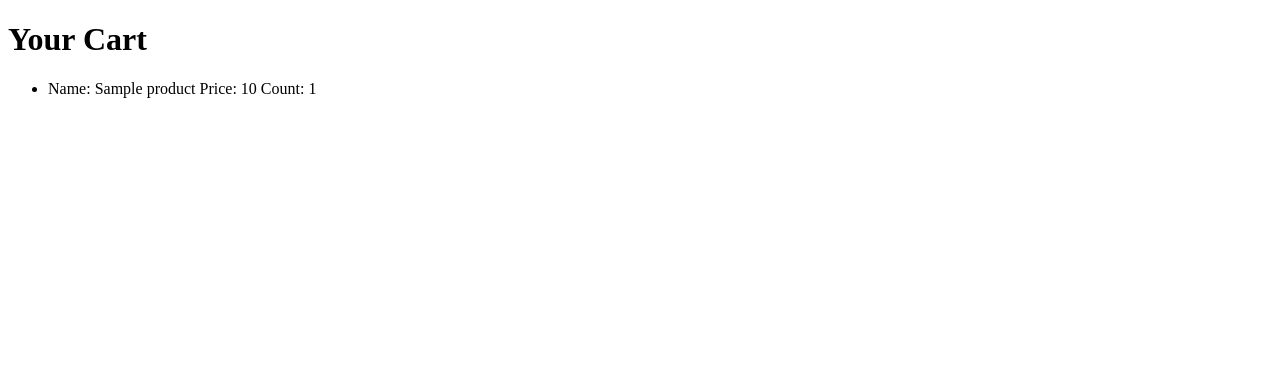
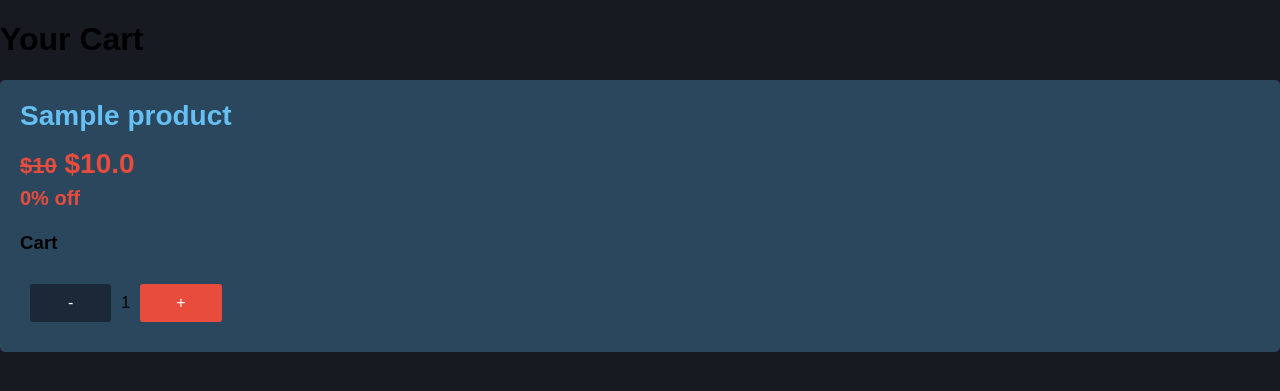
Before and after one commit to cs411-alawini/sp23-cs411-team005-popTarts, a Flask app: page /cart/ in a window 1280 px wide. Shown: the top 391 px of the page. Run offline with Flask 3, Linux system fonts and the light colour scheme; the visitor is signed in with stand-in values (Sample User, id 1); tables that the repository leaves empty or names only in its code hold one stand-in row (values such as "Sample post").

Commit message:
added style to cart.html and created cart.css

```diff
--- a/full-flaskapp/cart/cart.py
+++ b/full-flaskapp/cart/cart.py
@@ -9,6 +9,7 @@ def cart_info(item):
         'name': item[0],
         'price': item[1],
         'count':item[2],
+        'discount': item[3]
     }
     return cart_item
 @cart_bp.route('/')
@@ -20,7 +21,7 @@ def cart():
 
     # Get the user's cart items from the database
     cur = mysql.connection.cursor()
-    cur.execute("SELECT p.name, i.price, c.count FROM CartItem c NATURAL JOIN Products p NATURAL JOIN Inventory i WHERE userId = {}".format(user_id))
+    cur.execute("SELECT p.name, i.price, c.count, i.discount FROM CartItem c NATURAL JOIN Products p NATURAL JOIN Inventory i WHERE userId = {}".format(user_id))
     cart_items = cur.fetchall()
     cart_items = list(map(cart_info,cart_items))
     return render_template('cart.html', items=cart_items)
--- /dev/null
+++ b/full-flaskapp/static/cart.css
@@ -0,0 +1,217 @@
+body {
+    margin: 0;
+    padding: 0;
+    font-family: Arial, sans-serif;
+    background-color: #171a21;
+}
+.product {
+    width: 35%;
+    height: 520px;
+    padding-left: 7.5%;
+}
+.container {
+    width: 80%;
+    margin: 0 auto;
+}
+
+.header {
+    background-color: #1b2838;
+    color: #fff;
+    padding: 20px;
+    display: flex;
+    align-items: center;
+    justify-content: space-between;
+}
+
+.logo {
+    font-size: 24px;
+    font-weight: bold;
+}
+
+.search-box {
+    display: flex;
+    align-items: center;
+    background-color: #2a475e;
+    border-radius: 5px;
+    padding: 5px 10px;
+    width: 400px;
+    margin-right: 20px;
+}
+
+.search-box input[type="text"] {
+    border: none;
+    flex: 1;
+    margin-left: 10px;
+    font-size: 16px;
+    outline: none;
+    background-color: #2a475e;
+    color: #fff;
+}
+
+.search-box button {
+    background-color: #1b2838;
+    color: #fff;
+    border: none;
+    border-radius: 3px;
+    padding: 5px 10px;
+    font-size: 16px;
+    cursor: pointer;
+}
+
+.navigation {
+    background-color: #2c3e50;
+    display: flex;
+    align-items: center;
+    justify-content: space-between;
+    padding: 10px 20px;
+    margin-top: 20px;
+    border-radius: 5px;
+}
+
+.navigation a {
+    color: #bbb;
+    text-decoration: none;
+    font-size: 16px;
+    margin: 0 10px;
+}
+
+.navigation a:hover {
+    text-decoration: underline;
+}
+
+.game-details {
+    display: flex;
+    margin-top: 20px;
+    background-color: #2a475e;
+    padding: 20px;
+    border-radius: 5px;
+}
+
+.game-image {
+    flex: 1;
+    display: flex;
+    align-items: center;
+    justify-content: center;
+}
+
+.game-image {
+    width: 100%;
+    border-radius: 5px;
+    box-shadow: 0px 0px 5px #999;
+    margin-bottom: 10px;
+}
+
+.game-info {
+    flex: 1;
+    margin-left: 20px;
+    background-color: #2a475e;
+    padding: 20px;
+    border-radius: 5px;
+    box-shadow: 0px 0px 5px #999;
+}
+
+.game-name {
+    font-size: 1.75rem;
+    font-weight: bold;
+    color: #66c0f4;
+    margin-bottom: 1rem;
+}
+
+.game-price {
+    font-size: 28px;
+    font-weight: bold;
+    color: #e74c3c;
+    margin-bottom: 20px;
+}
+.original-price{
+    font-size: 22px;
+    font-weight: bold;
+    color: #e74c3c;
+    margin-bottom: 20px;
+}
+
+.discount{
+    font-size: 20px;
+    font-weight: bold;
+    color: #e74c3c;
+    margin-bottom: 20px;
+}
+.game-requiredAge {
+    font-size: 1.2rem;
+    font-weight: 600;
+    color: #0e0e0e;
+    margin-bottom: 1rem;
+}
+
+.game-discount {
+    font-size: 18px;
+    font-weight: bold;
+    color: #e74c3c;
+    margin-bottom: 20px;
+}
+
+.game-discount span {
+    text-decoration: line-through;
+    color: #999;
+    margin-right: 10px;
+    font-size: 16px;
+}
+
+.game-rating {
+    margin-bottom: 20px;
+    display: flex;
+    align-items: center;
+    }
+
+    .game-rating i {
+        font-size: 24px;
+        color: #f1c40f;
+        margin-right: 10px;
+    }
+
+    .game-rating span {
+        font-size: 18px;
+        color: #999;
+        margin-right: 20px;
+    }
+
+    .game-description {
+        font-size: 1.1rem;
+        font-weight: 500;
+        line-height: 1.8;
+        color: #d6d7d8;
+        margin-bottom: 1rem;
+    }
+    .game-buttons {
+        display: flex;
+        align-items: center;
+        justify-content: space-between;
+        margin-top: 20px;
+    }
+
+    .game-buttons a {
+        background-color: #1b2838;
+        color: #fff;
+        border: none;
+        border-radius: 3px;
+        padding: 10px 20px;
+        font-size: 16px;
+        cursor: pointer;
+        text-decoration: none;
+        margin-right: 5px;
+        margin: 10px;
+        width: 48%;
+        text-align: center;
+    }
+
+    .game-buttons a:hover {
+        background-color: #0e1621;
+    }
+
+    .game-buttons a:last-child {
+        background-color: #e74c3c;
+    }
+
+    .game-buttons a:last-child:hover {
+        background-color: #c0392b;
+    }
--- a/full-flaskapp/templates/cart.html
+++ b/full-flaskapp/templates/cart.html
@@ -2,15 +2,32 @@
 <html>
 <head>
 	<title>Cart</title>
+    <link rel="stylesheet" href="{{ url_for('static', filename='cart.css') }}">
+
 </head>
 <body>
 	<h1>Your Cart</h1>
 	{% if items %}
-		<ul>
-			{% for item in items %}
-				<li>Name: {{ item.name }} Price: {{ item.price }} Count: {{item.count}}</li>
-			{% endfor %}
-		</ul>
+    {% for item in items %}
+    <div class="game-details">
+    <div class="item">
+        <div class="game-name">{{item.name}}</div>
+        <div class="game-price">
+            <span class="original-price" style="text-decoration: line-through;">${{ item.price }}</span>
+            <span class="discounted-price">${{ (item.price * (1 - item.discount / 100)) | round(2) }}<br></span>
+            <span class="discount">{{ item.discount }}% off</span>
+
+        </div>
+        <h3> Cart </h3>
+        <div class="game-buttons">
+            <a href="/product/subtract?id={{ request.args.get('id') }}">- </a>
+            <span margin='20px'> {{item.count}} </span>
+            <a href="/product/add?id={{ request.args.get('id') }}"> + </a>
+
+        </div>
+    </div>
+    </div>
+    {% endfor %}
 	{% else %}
 		<p>Your cart is empty.</p>
 	{% endif %}
--- a/full-flaskapp/templates/products.html
+++ b/full-flaskapp/templates/products.html
@@ -62,7 +62,6 @@
                 </div>
                 <div class="game-buttons">
                     <a href="/product?id={{product.id}}">Read Operation: View Details</a>
-                    <a href="/products?id = {{product.id}}">Create Operation: Add to cart</a>
                 </div>
             </div>
             {% endfor %}
```
